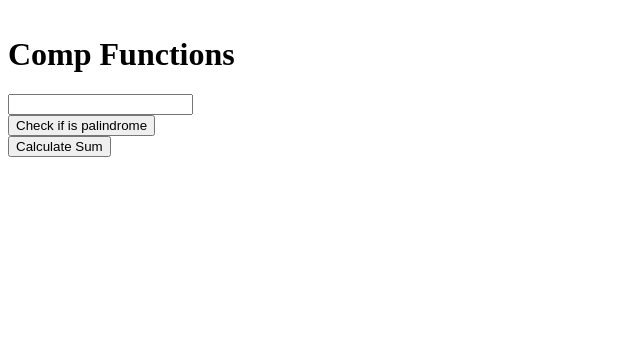
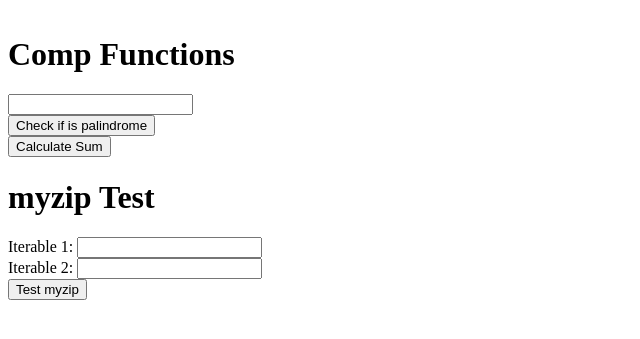
Before and after one commit to gilyasur/class_ass, a Flask app: page / in a window 1280 px wide. Shown: the part 205-544 px from the top of the page, without its empty margins (0-640 px from the left). Run offline with Flask 2, Linux system fonts and the light colour scheme.

Commit message:
added myZip js code

```diff
--- a/app.py
+++ b/app.py
@@ -1,4 +1,4 @@
-from flask import Flask, render_template, request, abort
+from flask import Flask, render_template, request, jsonify
 from tools.col import *
 from tools.numbers.simp import *
 from tools.numbers.comp import *
@@ -50,5 +50,15 @@ def calculate_sum_of_digits():
     except KeyError:
         return {'error': 'Invalid request data'}, 400
 
+@app.route('/test_myzip', methods=['POST'])
+def test_myzip():
+    try:
+        it1 = request.json['it1']
+        it2 = request.json['it2']
+        zipped_result = list(myzip(it1, it2))
+        return jsonify({'result': zipped_result})
+    except KeyError:
+        return jsonify({'error': 'Invalid request data'}), 400
+
 if __name__ == '__main__':
     app.run(debug=True)
--- a/templates/index.html
+++ b/templates/index.html
@@ -18,7 +18,17 @@
     <h1>Comp Functions</h1>
     <input id="number" type="text" /><br>
     <button onclick="isPal()">Check if is palindrome</button><br>
-    <button onclick="calculateSumOfDigits()">Calculate Sum</button>
+    <button onclick="calculateSumOfDigits()">Calculate Sum</button><br>
+
+    <h1>myzip Test</h1>
+
+    <label for="input1">Iterable 1:</label>
+    <input id="input1" type="text"><br>
+
+    <label for="input2">Iterable 2:</label>
+    <input id="input2" type="text"><br>
+
+    <button onclick="testMyZip()">Test myzip</button>
     <div id="display"></div>
     <script>
       MY_SERVER = "http://127.0.0.1:5000";
@@ -114,6 +124,20 @@
           ).innerHTML = `Error: ${error.response.data.error}`;
         }
       };
+
+      const testMyZip = async () => {
+            const input1 = document.getElementById('input1').value.split(',');
+            const input2 = document.getElementById('input2').value.split(',');
+
+            try {
+                const response = await axios.post(`${MY_SERVER}/test_myzip`, { it1: input1, it2: input2 });
+                const result = response.data.result;
+                document.getElementById('display').innerHTML = `Result: ${JSON.stringify(result)}`;
+            } catch (error) {
+                console.error(error);
+                document.getElementById('display').innerHTML = `Error: ${error.response.data.error}`;
+            }
+        };
     </script>
   </body>
 </html>
```
